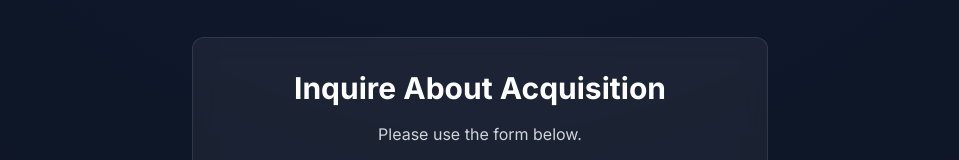
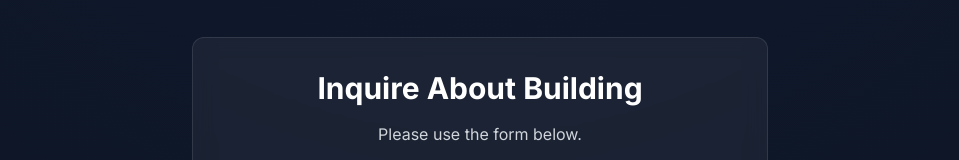
Before and after one commit to nemala1/mldistill-ai-website-v0, a plain HTML site: page index.html in a window 1280 px wide. Shown: the part 473-633 px from the top of the page, without its empty margins (160-1119 px from the left). Drawn offline with nearby package versions, Linux system fonts and the light colour scheme.

Commit message:
Update index.html
inquire update

```diff
--- a/index.html
+++ b/index.html
@@ -100,7 +100,7 @@
             <!-- Contact Form Section -->
             <section id="contact">
                 <div class="max-w-xl mx-auto glass-card rounded-xl p-6 sm:p-8">
-                    <h2 class="text-2xl md:text-3xl font-bold text-white mb-4">Inquire About Acquisition</h2>
+                    <h2 class="text-2xl md:text-3xl font-bold text-white mb-4">Inquire About Building</h2>
                     <p class="text-gray-300 mb-6">Please use the form below.</p>
 
                     <!-- Netlify Form -->
```
